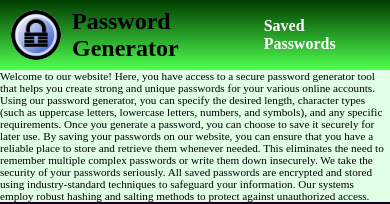
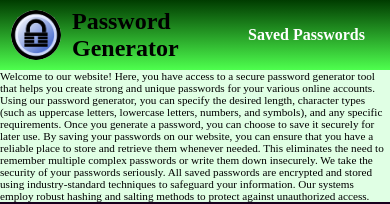
Before and after one commit to Abhishek7242/Password-Generator, a plain HTML site: page index.html in a window 390 px wide. Shown: the top 204 px of the page. Drawn offline with Linux system fonts and the light colour scheme.

```diff
--- a/passsword.css
+++ b/passsword.css
@@ -340,6 +340,12 @@ display: flex;align-items: center;
     .textbox{
         width: 100%;
     }
+        #navbar a {
+        margin: 0 7px;
+        padding: 5px;
+        width: 200px;
+        height: 47px;
+    }
     #copybtn{
         right: 4px;
     }
```
